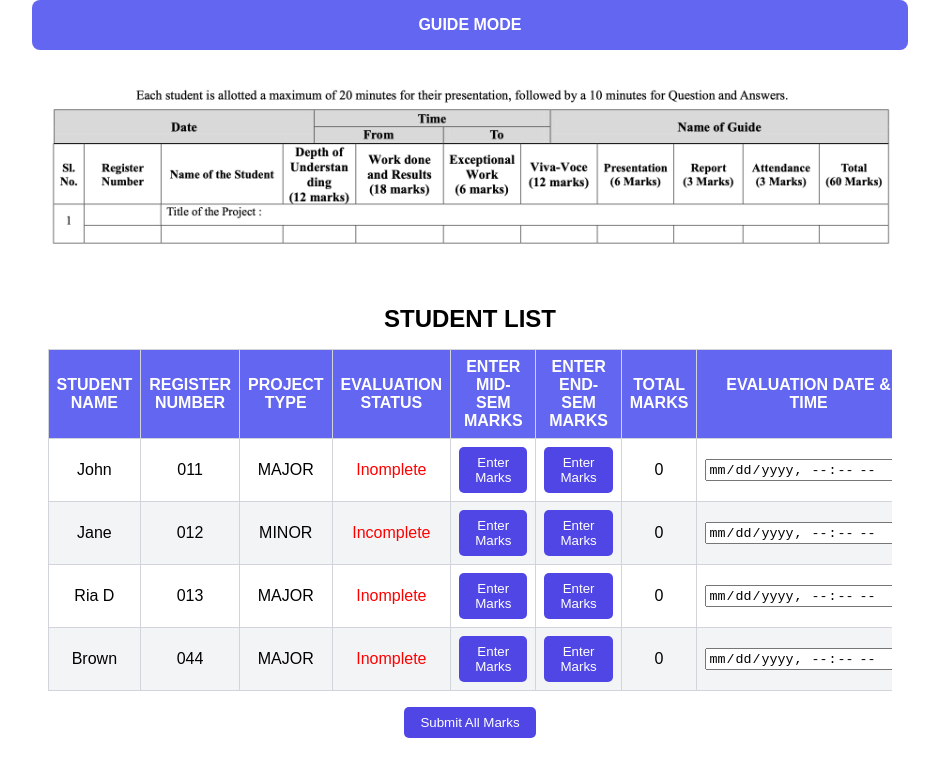
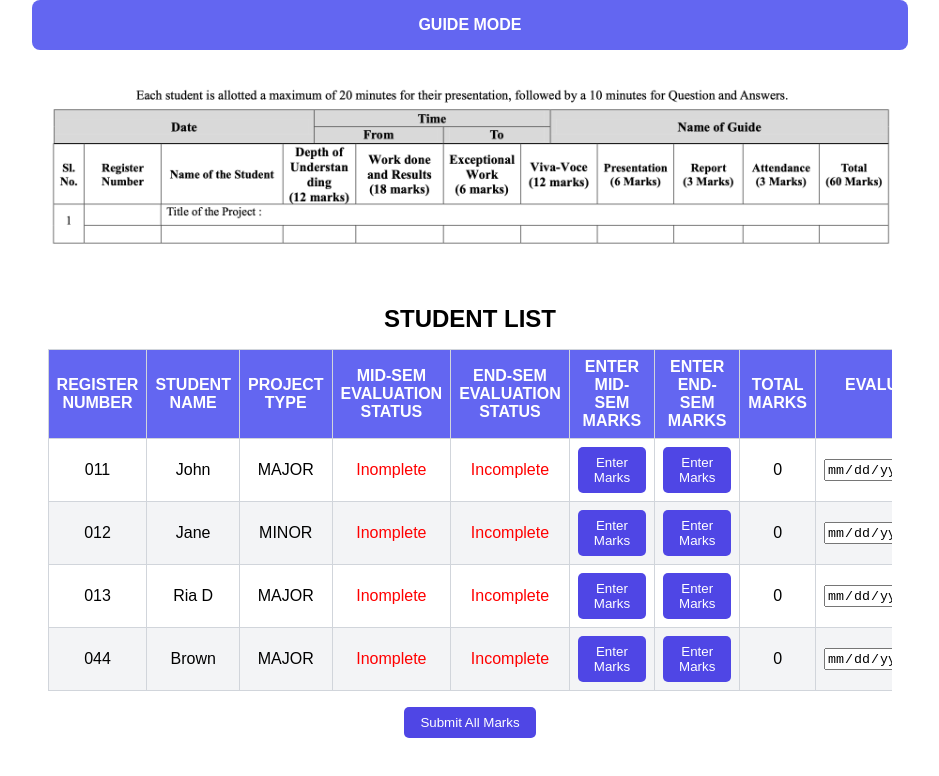
Before and after one commit to Bhoomika4899/IT303_Project, a React (Create React App) app: page /guide in a window 1280 px wide. Shown: the top 776 px of the page, without its empty margins (170-1109 px from the left). Built offline with nearby package versions, Linux system fonts and the light colour scheme.

Commit message:
Update Guide.jsx

```diff
--- a/src/Guide.jsx
+++ b/src/Guide.jsx
@@ -3,10 +3,10 @@ import './styles.css';
 
 const Guide = () => {
   const [students, setStudents] = useState([
-    { name: 'John', registerNumber: '011', projectType: 'MAJOR', status: 'Inomplete' },
-    { name: 'Jane', registerNumber: '012', projectType: 'MINOR', status: 'Incomplete' },
-    { name: 'Ria D', registerNumber: '013', projectType: 'MAJOR', status: 'Inomplete' },
-    { name: 'Brown', registerNumber: '044', projectType: 'MAJOR', status: 'Inomplete' },
+    { registerNumber: '011', name: 'John', projectType: 'MAJOR', midSemStatus: 'Inomplete' , endSemStatus: 'Incomplete' },
+    { registerNumber: '012', name: 'Jane', projectType: 'MINOR', midSemStatus: 'Inomplete' , endSemStatus: 'Incomplete' },
+    { registerNumber: '013', name: 'Ria D', projectType: 'MAJOR', midSemStatus: 'Inomplete' , endSemStatus: 'Incomplete' },
+    { registerNumber: '044', name: 'Brown', projectType: 'MAJOR', midSemStatus: 'Inomplete' , endSemStatus: 'Incomplete' },
   ]);
 
   const [modalOpen, setModalOpen] = useState(false);
@@ -73,11 +73,14 @@ const Guide = () => {
   }, [currentStudent]);
 
   const openModal = (student, type) => {
-    if (student.status === 'Complete') {
+    if (type === 'midSem' && student.midSemStatus === 'Complete') {
       setCurrentStudent(student);
-      setModalOpen(type); // Store which type of marks are being entered
+      setModalOpen(type);  // Store which type of marks are being entered
+    } else if (type === 'endSem' && student.endSemStatus === 'Complete') {
+      setCurrentStudent(student);
+      setModalOpen(type);
     } else {
-      alert('Evaluation not completed. You cannot enter marks.');
+      alert(`Evaluation not completed for ${type}. You cannot enter marks.`);
     }
   };
 
@@ -179,7 +182,7 @@ const Guide = () => {
     return totalMidSem + totalEndSem;
   };
 
-  // Function to change the evaluation status of a student to "Complete"
+  /*// Function to change the evaluation status of a student to "Complete"
   const toggleEvaluationStatus = (student) => {
   // Check if the current status is 'Incomplete'
   if (student.status === 'Incomplete') {
@@ -197,7 +200,19 @@ const Guide = () => {
     localStorage.setItem('studentsData', JSON.stringify(updatedStudents));
 
   }
-};
+};*/
+
+  const toggleEvaluationStatus = (student, type) => {
+    const updatedStudents = students.map((s) => {
+      if (s.registerNumber === student.registerNumber) {
+        const newStatus = s[`${type}Status`] === 'Incomplete' ? 'Complete' : 'Incomplete';
+        return { ...s, [`${type}Status`]: newStatus };
+      }
+      return s;
+    });
+    setStudents(updatedStudents);
+    localStorage.setItem('studentsData', JSON.stringify(updatedStudents));
+  };
 
 
   return (
@@ -220,10 +235,11 @@ const Guide = () => {
         <table id="studentsTable">
           <thead>
             <tr>
+              <th>REGISTER NUMBER</th>
               <th>STUDENT NAME</th>
-              <th>REGISTER NUMBER</th>
               <th>PROJECT TYPE</th>
-              <th>EVALUATION STATUS</th>
+              <th>MID-SEM EVALUATION STATUS</th>
+              <th>END-SEM EVALUATION STATUS</th>
               <th>ENTER MID-SEM MARKS</th>
               <th>ENTER END-SEM MARKS</th>
               <th>TOTAL MARKS</th>
@@ -233,15 +249,22 @@ const Guide = () => {
           <tbody>
             {students.map((student, index) => (
               <tr key={student.registerNumber} className={index % 2 === 0 ? 'even-row' : 'odd-row'}>
+                <td>{student.registerNumber}</td>
                 <td>{student.name}</td>
-                <td>{student.registerNumber}</td>
                 <td>{student.projectType}</td>
                 <td
-                  className={student.status === 'Complete' ? 'status-complete' : 'status-incomplete'}
-                  onClick={() => toggleEvaluationStatus(student)} // Toggle status on click
+                  className={student.midSemStatus === 'Complete' ? 'status-complete' : 'status-incomplete'}
+                  onClick={() => toggleEvaluationStatus(student, 'midSem')} // Toggle status on click
                   style={{ cursor: 'pointer' }}
                 >
-                  {student.status}
+                  {student.midSemStatus}
+                </td>
+                <td
+                  className={student.endSemStatus === 'Complete' ? 'status-complete' : 'status-incomplete'}
+                  onClick={() => toggleEvaluationStatus(student, 'endSem')} // Toggle status on click
+                  style={{ cursor: 'pointer' }}
+                >
+                  {student.endSemStatus}
                 </td>
                 <td>
                   <button onClick={() => openModal(student, 'midSem')}
@@ -295,8 +318,10 @@ const Guide = () => {
                 </div>
               ))}
             </div>
-            <button onClick={submitMarks} className="submit-modal-button">Submit Marks</button>
-            <button onClick={closeModal} className="close-modal-button">Close</button>
+            <div className="button-group">
+              <button onClick={submitMarks}>Submit Marks</button>
+              <button onClick={closeModal}>Close</button>
+            </div>
           </div>
         </div>
       )}
```
